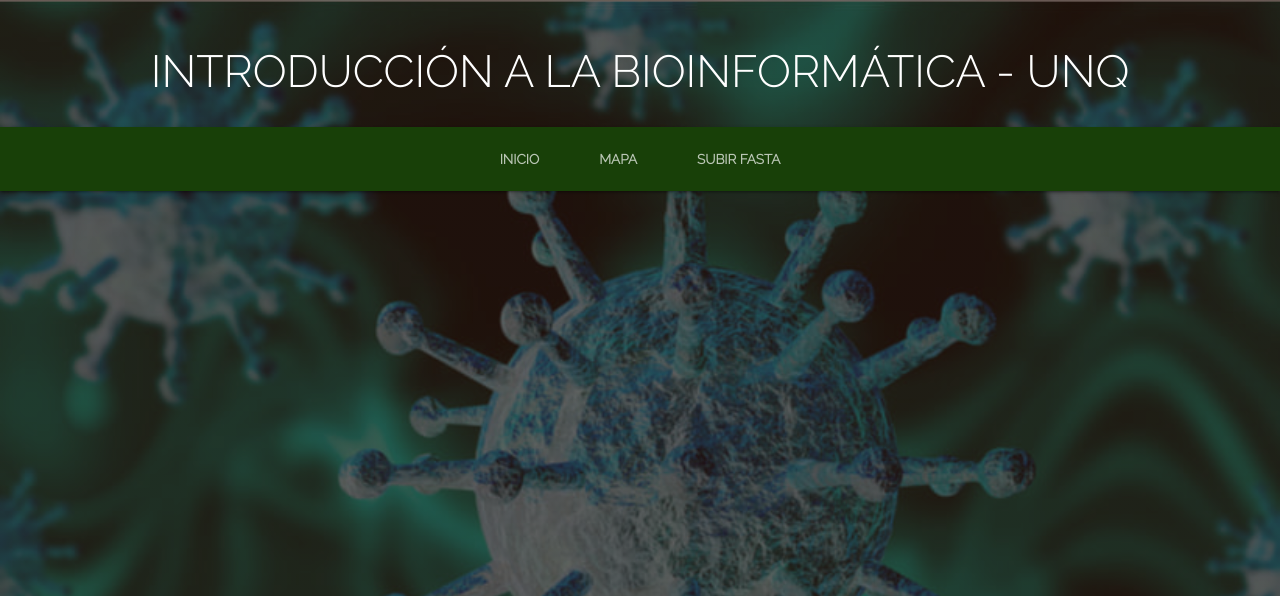
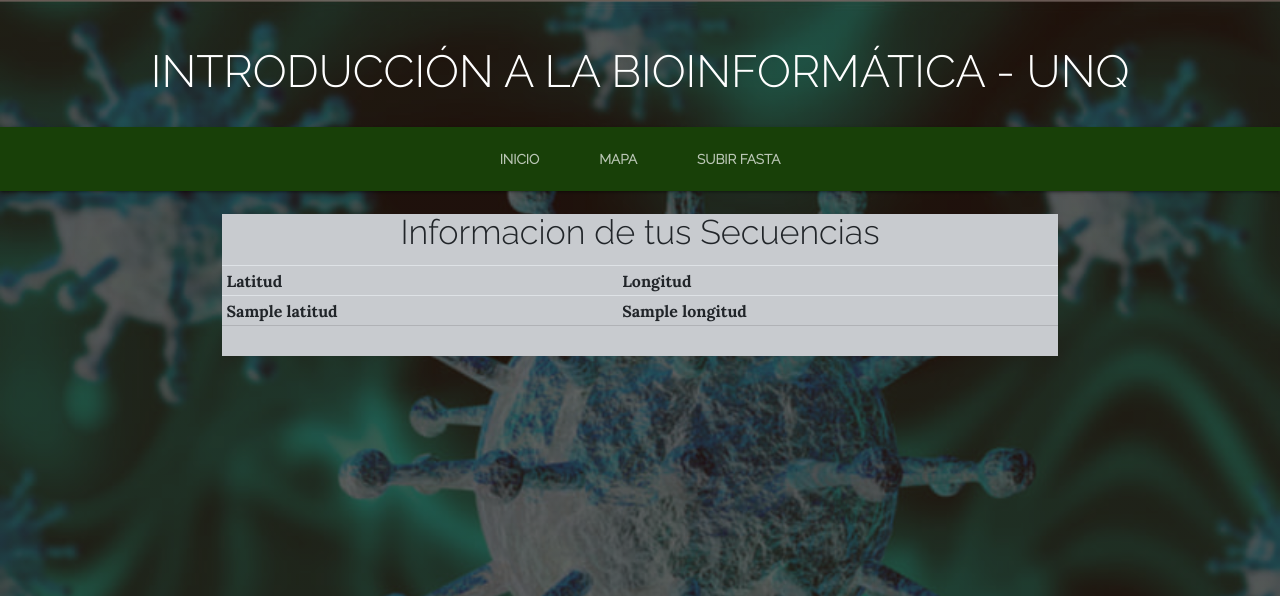
Before and after one commit to BioinformaticaUNQ/bioInformaticaTpFinal, a Django app: template TpFinalBioApp/templates/TpFinalBioApp/map.html in a window 1280 px wide. Shown: the top 596 px of the page. Run offline with Django 3.2, Linux system fonts and the light colour scheme; the template is opened without the code that fills it: most values are stand-ins (such as "Sample title", 1, 10 or a date in 2020); lists and menus that the app fills with data are empty; some libraries are stand-ins or nearby versions.

Commit message:
agrego tabla para mostrar info de las secuencias cargadas

```diff
--- a/TpFinalBioApp/static/TpFinalBioApp/js/scripts.js
+++ b/TpFinalBioApp/static/TpFinalBioApp/js/scripts.js
@@ -18,7 +18,6 @@
         var infowindow = new google.maps.InfoWindow();
         var marker, i;
         for (i = 0; i < markers.length; i++) {
-            console.log(markers[i]['fields'])
             marker = new google.maps.Marker({
                 position: new google.maps.LatLng(markers[i]['fields'].latitud, markers[i]['fields'].longitud),
                 map: map,
--- a/TpFinalBioApp/templates/TpFinalBioApp/map.html
+++ b/TpFinalBioApp/templates/TpFinalBioApp/map.html
@@ -3,6 +3,21 @@
 {% load static %}
 
 {% block contenido %}
+    <div class="uploadedSecuence">
+        <h4 style="text-align: center;">Informacion de tus Secuencias</h2>
+        <table class="table table-sm">
+            <tr>
+                <th>Latitud</th>
+                <th>Longitud</th>
+            </tr>
+            {% for m in dataTable %}
+            <tr>
+                <th> {{ m.fields.latitud}}</th>
+                <th> {{ m.fields.longitud}}</th>
+            </tr>
+            {% endfor %}
+        </table>
+    </div>
     <div id="mapa" class="mapaStyle"></div>
     <input type="hidden" id="myVar" name="variable" value="{{ markers }}">
 
--- a/TpFinalBioApp/views.py
+++ b/TpFinalBioApp/views.py
@@ -25,7 +25,8 @@
 
 def map(request):
     data = serializers.serialize('json', Secuence.objects.all(), fields=('latitud','longitud'))
-    return render(request,"TpFinalBioApp/map.html",{'markers': data})
+    json_dict = json.loads(data)
+    return render(request,"TpFinalBioApp/map.html",{'markers': data, 'dataTable': json_dict})
 
 def upload(request):
     if request.method == 'POST':
```
Also changed, not shown: TpFinalBioApp/static/TpFinalBioApp/css/styles.css (line endings or trailing spaces).
